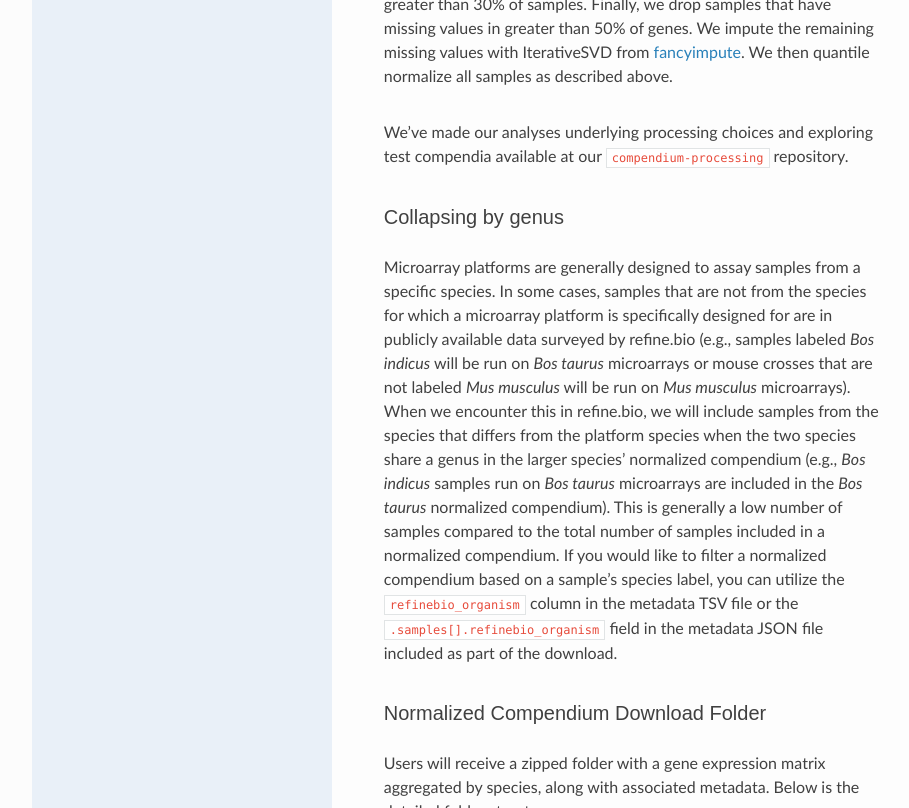
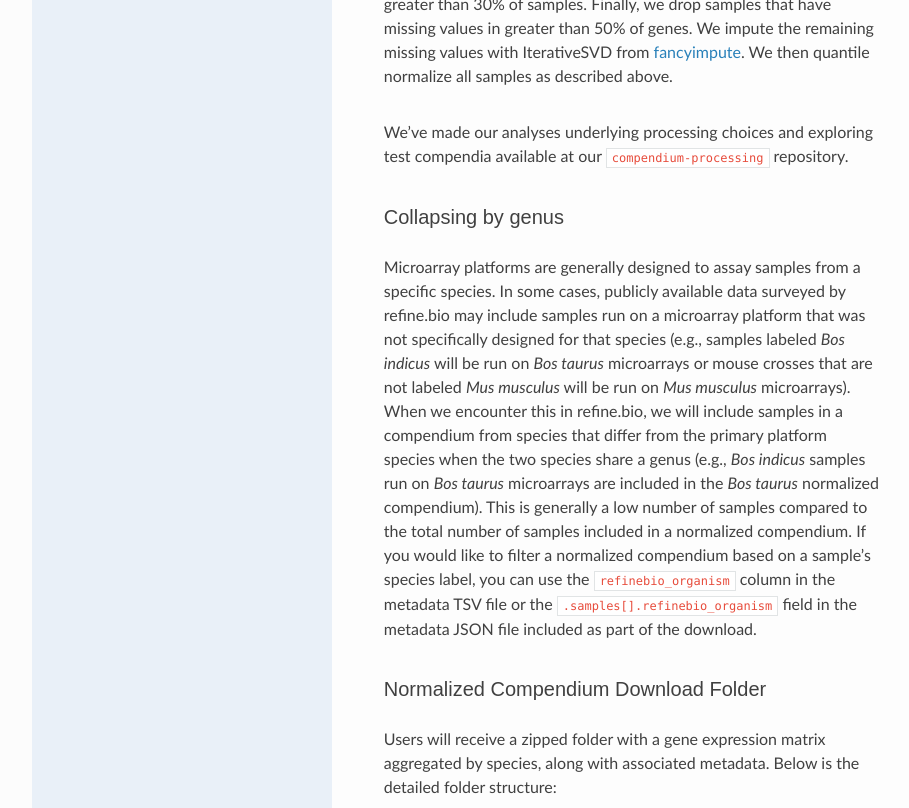
Before and after one commit to AlexsLemonade/refinebio-docs, a Sphinx documentation site: the page built from docs/main_text.md, in a window 1280 px wide and 900 px high, scrolled down 21796 px, cut to the strip 0-808 px from the top of the window. Shown: the whole strip, without its empty margins (158-1067 px from the left). Built offline with Sphinx 7.4.7 and the Read the Docs theme 2.0.0, drawn with Linux system fonts in a browser that asks for light colours.

Commit message:
Apply suggestions from code review
Co-Authored-By: jashapiro <josh.shapiro@ccdatalab.org>

```diff
--- a/docs/main_text.md
+++ b/docs/main_text.md
@@ -440,10 +440,10 @@ We've made our analyses underlying processing choices and exploring test compend
 ### Collapsing by genus
 
 Microarray platforms are generally designed to assay samples from a specific species.
-In some cases, samples that are not from the species for which a microarray platform is specifically designed for are in publicly available data surveyed by refine.bio (e.g., samples labeled _Bos indicus_ will be run on _Bos taurus_ microarrays or mouse crosses that are not labeled _Mus musculus_ will be run on _Mus musculus_ microarrays).
-When we encounter this in refine.bio, we will include samples from the species that differs from the platform species when the two species share a genus in the larger species' normalized compendium (e.g., _Bos indicus_ samples run on _Bos taurus_ microarrays are included in the _Bos taurus_ normalized compendium).
+In some cases, publicly available data surveyed by refine.bio may include samples run on a microarray platform that was not specifically designed for that species (e.g., samples labeled _Bos indicus_ will be run on _Bos taurus_ microarrays or mouse crosses that are not labeled _Mus musculus_ will be run on _Mus musculus_ microarrays).
+When we encounter this in refine.bio, we will include samples in a compendium from species that differ from the primary platform species when the two species share a genus (e.g., _Bos indicus_ samples run on _Bos taurus_ microarrays are included in the _Bos taurus_ normalized compendium).
 This is generally a low number of samples compared to the total number of samples included in a normalized compendium.
-If you would like to filter a normalized compendium based on a sample's species label, you can utilize the `refinebio_organism` column in the metadata TSV file or the `.samples[].refinebio_organism` field in the metadata JSON file included as part of the download.
+If you would like to filter a normalized compendium based on a sample's species label, you can use the `refinebio_organism` column in the metadata TSV file or the `.samples[].refinebio_organism` field in the metadata JSON file included as part of the download.
 
 ### Normalized Compendium Download Folder
 
```
